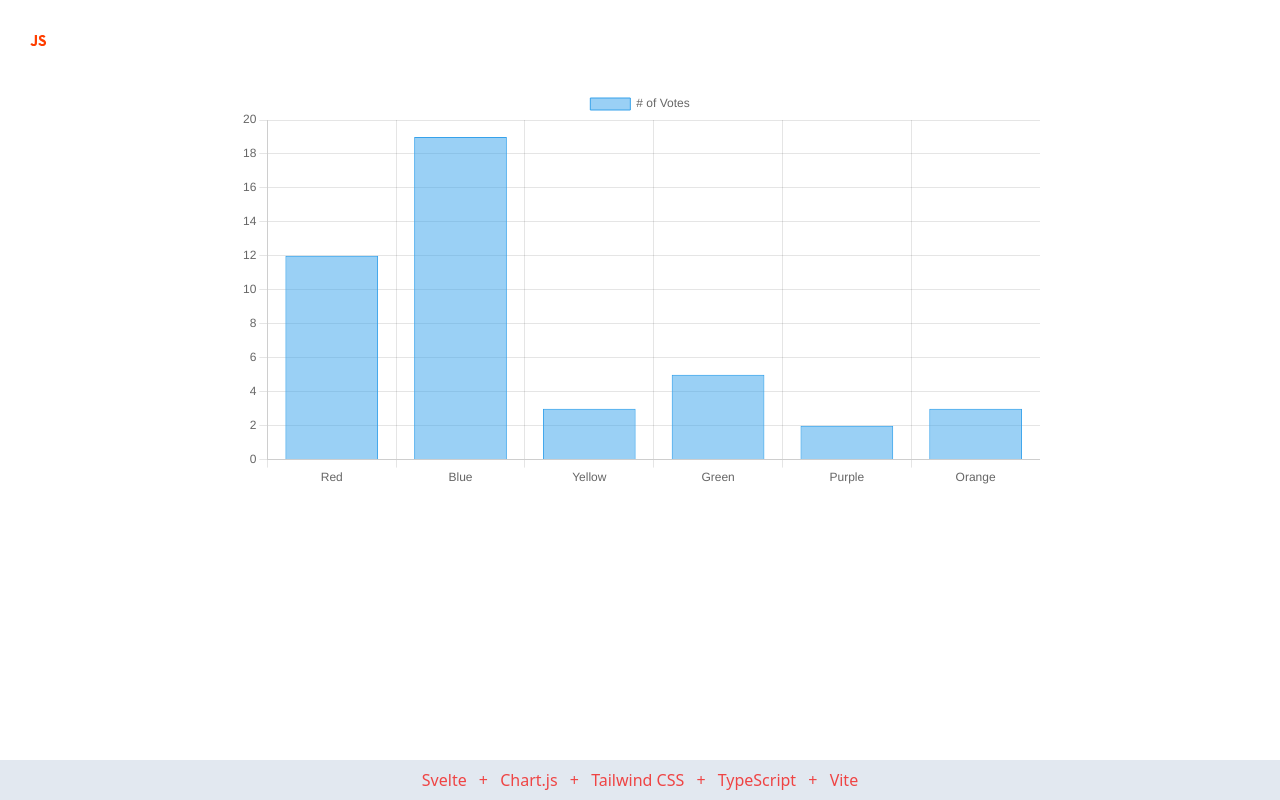
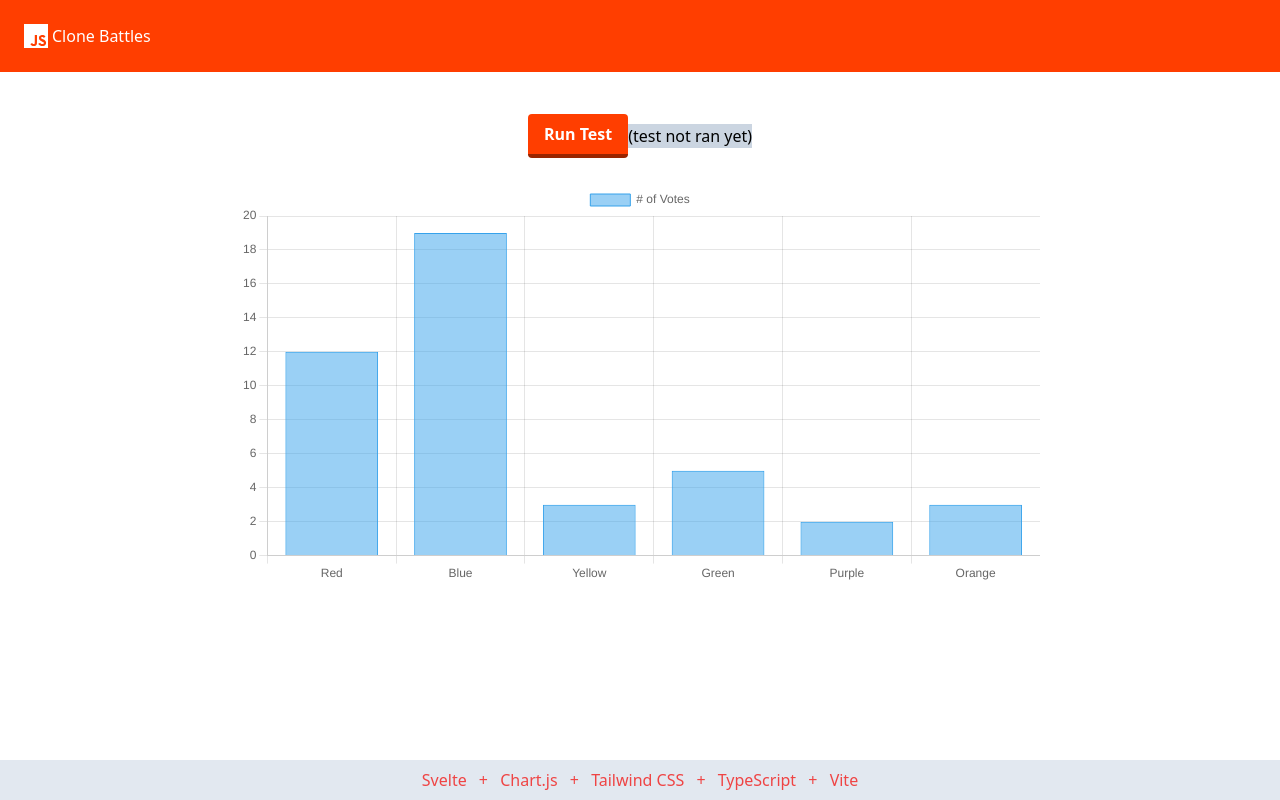
Before and after one commit to STLnick/js-cloning-comparison, a Svelte app: page / in a window 1280 px wide. Built offline with nearby package versions, Linux system fonts and the light colour scheme.

Commit message:
Change color usage and link up tester to dummy message in UI

```diff
--- a/src/App.svelte
+++ b/src/App.svelte
@@ -2,6 +2,15 @@
   import AppBar from './lib/AppBar.svelte';
   import Footer from './lib/Footer.svelte';
   import Chart from 'chart.js/auto';
+  import { _main } from './lib/index';
+
+  let message = '(test not ran yet)';
+
+  function handleClick() {
+    _main();
+
+    message = 'Ran the test!';
+  }
 
   window.requestAnimationFrame(() => {
     const ctx = document.getElementById('chart-canvas') as HTMLCanvasElement;
@@ -30,6 +39,15 @@
 
 <AppBar/>
 <main class="text-center p-4 mx-0">
+  <div class="h-24 flex items-center justify-center">
+    <button
+      class="bg-svelte-500 hover:bg-svelte-400 text-white font-bold py-2 px-4 border-b-4 border-svelte-700 hover:border-svelte-500 rounded"
+      on:click={handleClick}
+    >
+      Run Test
+    </button>
+    <div class="bg-slate-300">{message}</div>
+  </div>
   <div class="w-[800px] mx-auto">
     <canvas id="chart-canvas"></canvas>
   </div>
--- a/src/lib/AppBar.svelte
+++ b/src/lib/AppBar.svelte
@@ -2,9 +2,9 @@
   import jsLogo from '../assets/js-logo.svg';
 </script>
 
-<nav class="flex items-center justify-between flex-wrap bg-svelte p-6">
+<nav class="flex items-center justify-between flex-wrap bg-svelte-500 p-6">
   <div class="flex items-center flex-shrink-0 text-white">
     <img class="w-6 h-6" src="{jsLogo}" alt="JavaScript logo"/>
-    <span class="pl-1">Cloning Comparison</span>
+    <span class="pl-1">Clone Battles</span>
   </div>
 </nav>
```
